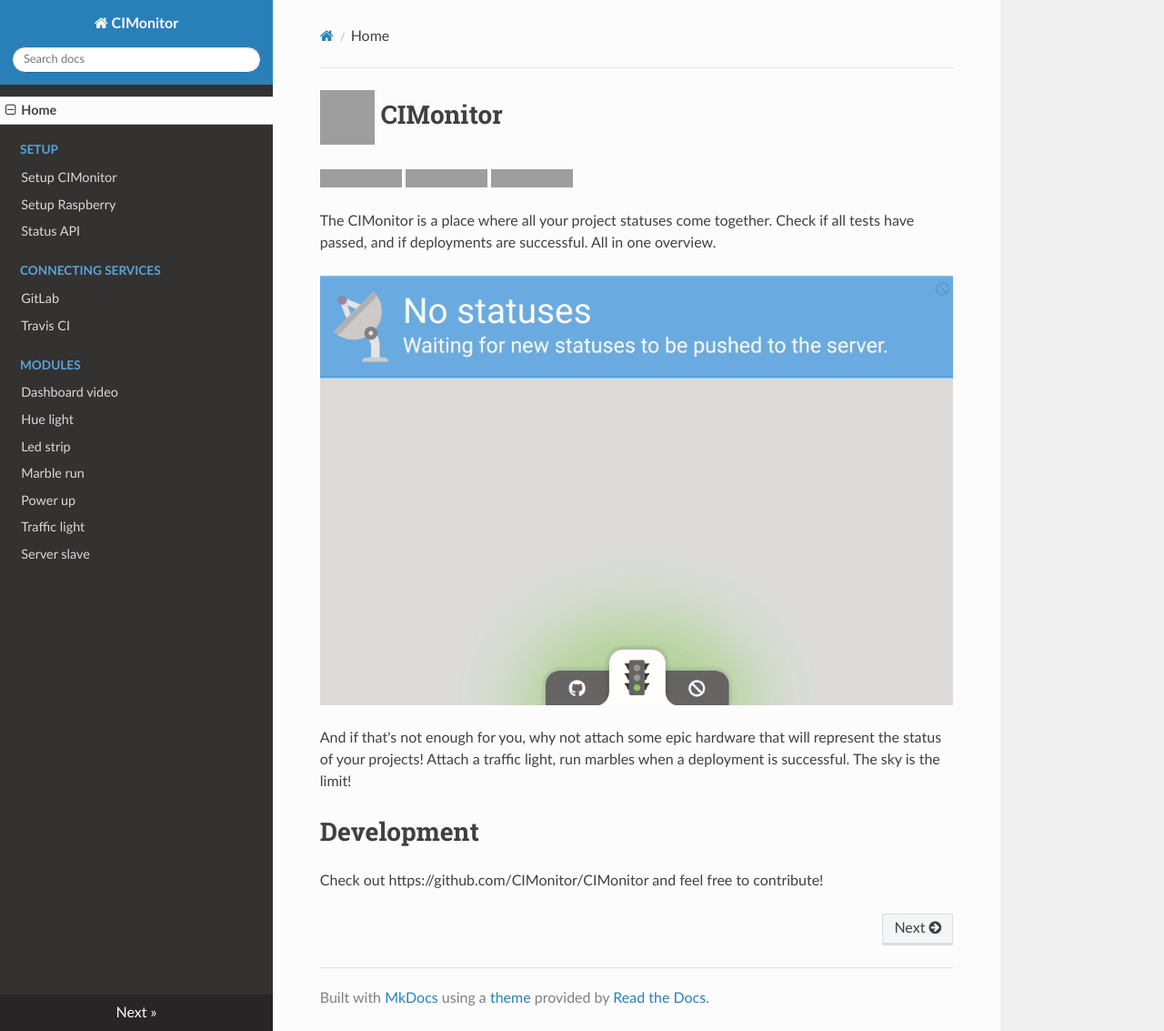
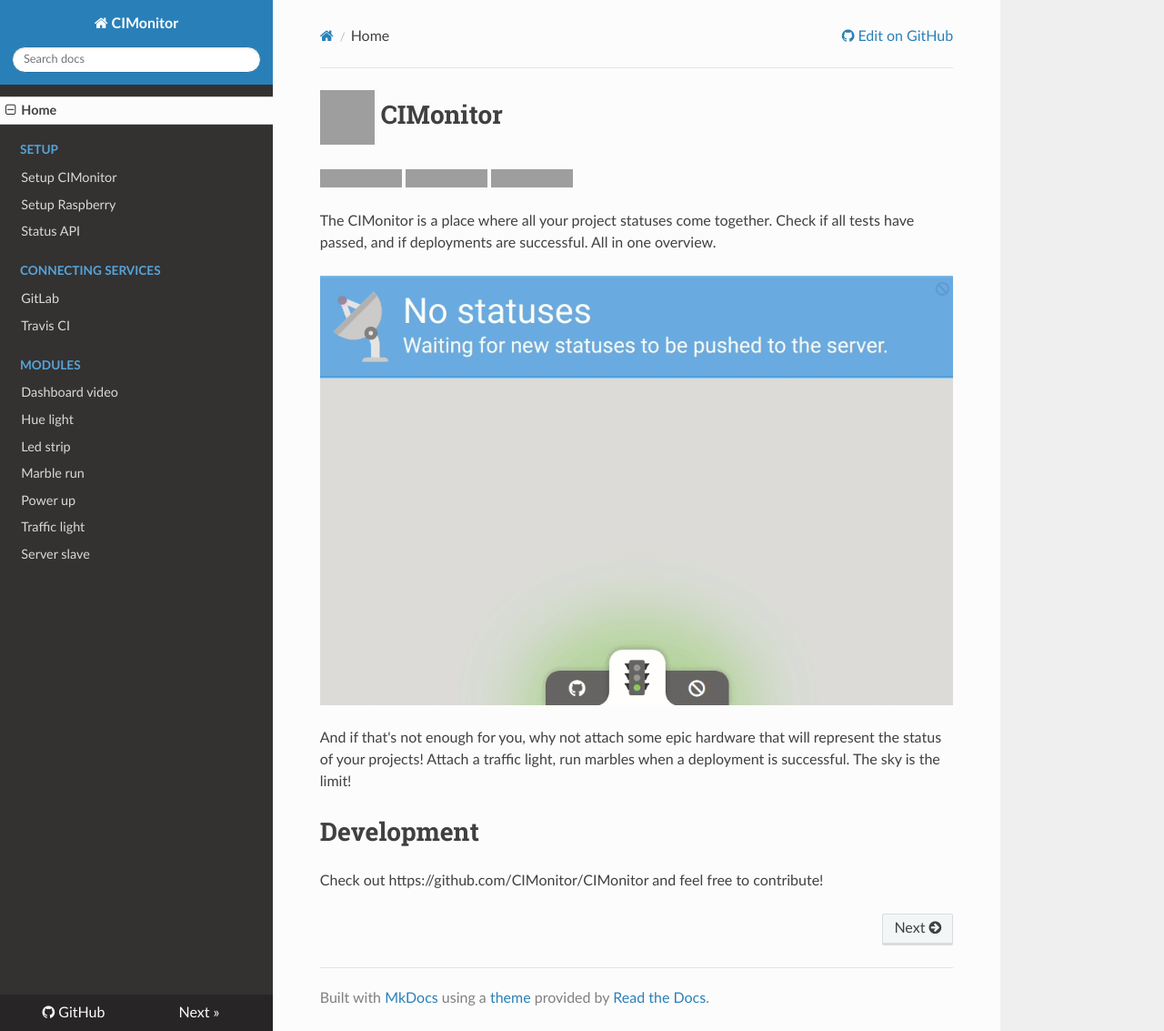
Before and after one commit to FuturePortal/CIMonitor, an MkDocs documentation site: the page built from docs/index.md, in a window 1280 px wide and 1133 px high. Shown: the whole window at 91% size. Built offline with MkDocs 1.6.1, drawn with Linux system fonts in a browser that asks for light colours; nearby versions of some CDN libraries; some of the changed lines change nothing that is shown; grey boxes are pictures that could not be loaded.

Commit message:
Add GitHub repo dir to the docs

```diff
--- a/mkdocs.yml
+++ b/mkdocs.yml
@@ -1,5 +1,7 @@
 site_name: CIMonitor
 theme: readthedocs
+repo_url: https://github.com/CIMonitor/CIMonitor
+site_author: Rick van der Staaij
 nav:
     - Home: index.md
     - Setup:
```
